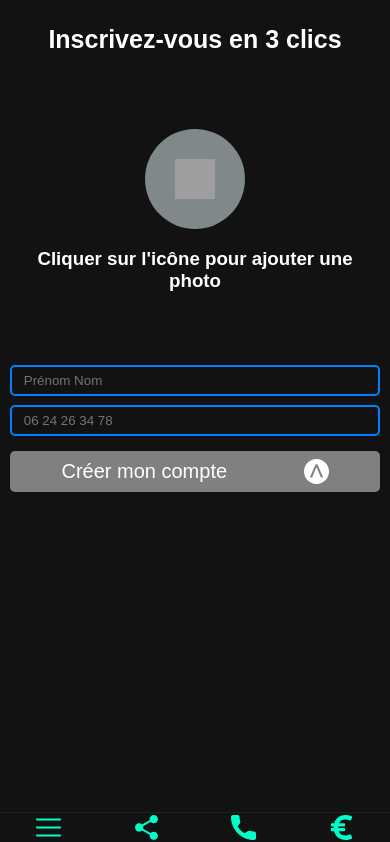
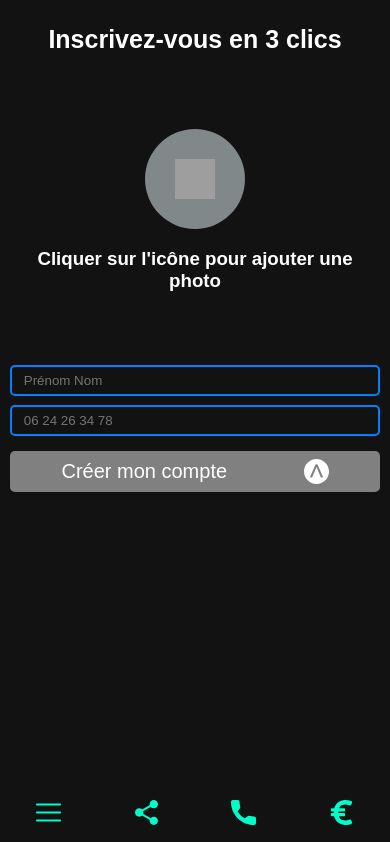
Before and after one commit to Yvens16/next-premium-car-wash, a Next.js app: page /inscription-affiliation in a window 390 px wide. Shown: the top 842 px of the page. Built offline with nearby package versions, Linux system fonts and the light colour scheme; no server answers; grey boxes are pictures that could not be loaded.

Commit message:
padding on the menu bar on mobile device

```diff
--- a/components/navigation/Navbar.module.scss
+++ b/components/navigation/Navbar.module.scss
@@ -16,6 +16,7 @@
 	.mobile {
 		display: flex;
 		justify-content: space-around;
+		padding: 15px 0;
 		@media (min-width: 1024px) {
 			display: none;
 		}
```
